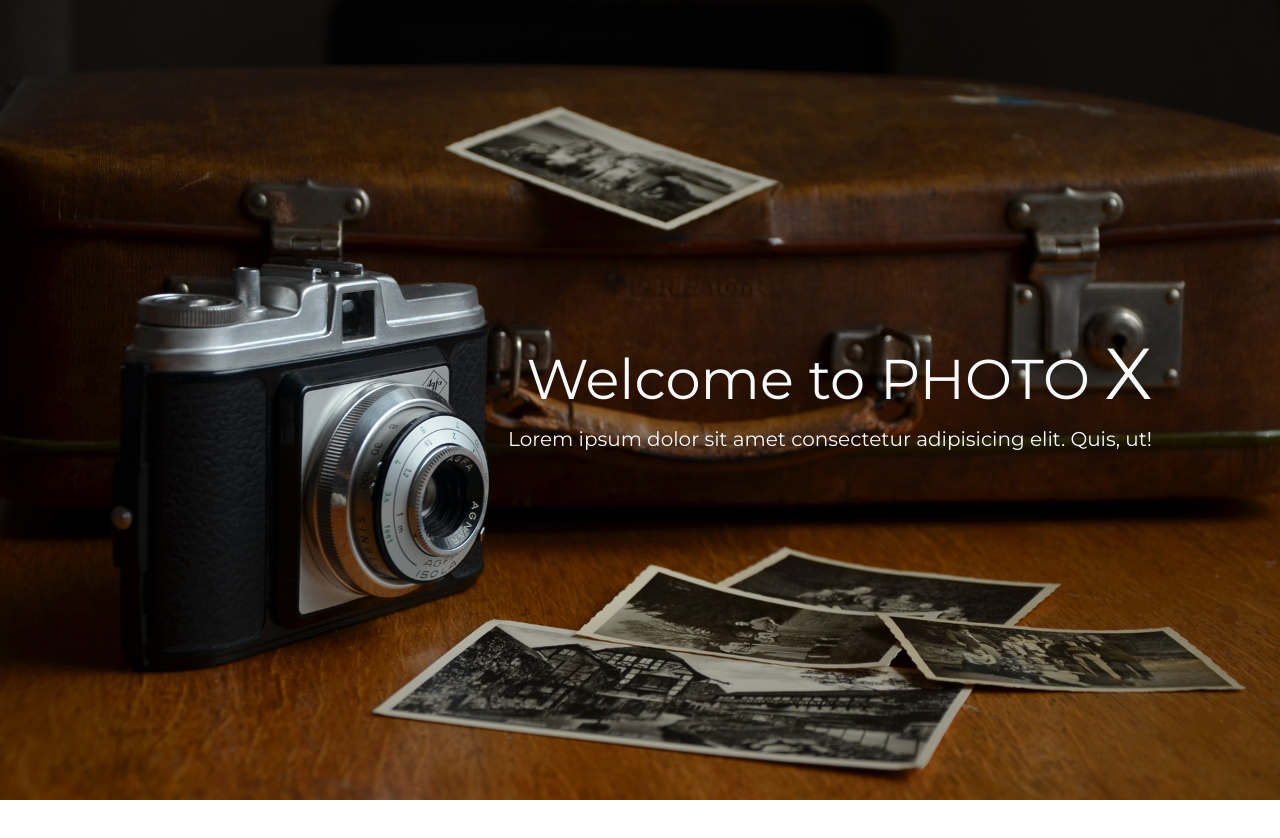
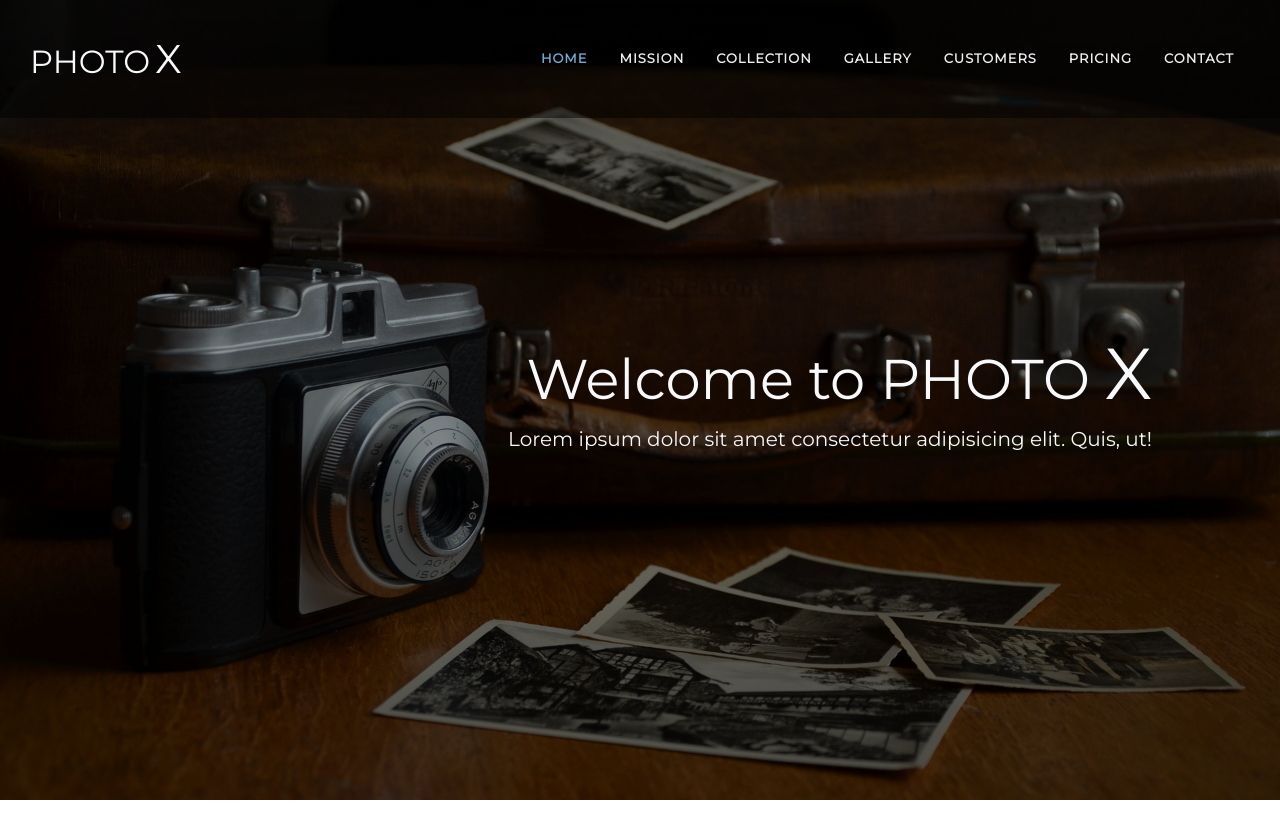
Before and after one commit to mustafadalga/PhotoX, a plain HTML site: page index.html in a window 1280 px wide. Shown: the top 838 px of the page. Before the commit the page ends 800 px from the top, so only its background shows below. Drawn offline with Linux system fonts and the light colour scheme.

Commit message:
Completed Navbar Section

```diff
--- a/assets/css/style.css
+++ b/assets/css/style.css
@@ -6,8 +6,7 @@ body {
 
   header{
     height: 100vh;
-    background: linear-gradient(rgba(0,0,0,0.4),rgba(0,0,0,0.5));
-    background:url('../img/header.jpeg');
+    background: linear-gradient(rgba(0,0,0,.4),rgba(0,0,0,.5)) , url('../img/header.jpeg');
     background-repeat: no-repeat;
     background-position: center center;
     background-size: cover;
@@ -15,6 +14,44 @@ body {
 
 
   /* NAVBAR */
+  .nav-menu
+  {
+    background: linear-gradient(rgba(0,0,0,.3),rgba(0,0,0,.5));
+    padding:30px;
+    transition: all .7s;
+  }
+  .menu-item
+  {
+    font-size: 13px;
+    letter-spacing: 1px;
+    color: #eee;
+    transition: color .5s;
+  }
+  .menu-item:hover{
+    color:#70aed2;
+  }
+  .nav-active{
+      color:#70aed2;
+  }
+  .line1,.line2,.line3{
+    width: 23px;
+    height: 3px;
+    margin:5px;
+    transition: all .4s;
+  }
+ .change .line1{
+    transform: rotate(-45deg) translate(-5px,6px);
+  }
+   .change  .line2{
+    opacity: 0;
+  }
+    .change   .line3{
+  transform: rotate(45deg) translate(-5px,-6px);
+  }
+  .custom-navbar{
+    padding:5px 30px;
+    background: linear-gradient(rgba(0,0,0,.6),rgba(0,0,0,.7));
+  }
   /* END NAVBAR */
 
 
--- a/assets/js/script.js
+++ b/assets/js/script.js
@@ -0,0 +1,18 @@
+$(document).ready(function () {
+
+  $(".nav-button").click(function () {
+    $(this).toggleClass("change");
+  });
+
+
+  $(window).scroll(function () {
+
+    let position = $(this).scrollTop();
+    var a = $(this).scrollTop();
+    if (position >= 200) {
+      $(".nav-menu").addClass("custom-navbar");
+    } else {
+      $(".nav-menu").removeClass("custom-navbar");
+    }
+  });
+});
--- a/index.html
+++ b/index.html
@@ -18,6 +18,45 @@
   <header>
 
     <!-- NAVBAR-->
+    <nav class="navbar navbar-expand-lg fixed-top nav-menu">
+      <a href="#" class="navbar-brand text-light text-uppercase">
+        <span class="h2">photo</span>
+        <span class="h1">X </span>
+      </a>
+      <button class="navbar-toggler nav-button" type="button" data-toggle="collapse" data-target="#collapseNavbar">
+        <div class="bg-light line1"></div>
+        <div class="bg-light line2"></div>
+        <div class="bg-light line3"></div>
+      </button>
+
+      <div class="collapse navbar-collapse justify-content-end text-uppercase font-weight-bold" id="collapseNavbar">
+        <ul class="navbar-nav">
+          <li class="nav-item">
+            <a href="#" class="nav-link m-2 menu-item nav-active">Home</a>
+          </li>
+          <li class="nav-item">
+            <a href="#" class="nav-link m-2 menu-item">Mission</a>
+          </li>
+          <li class="nav-item">
+            <a href="#" class="nav-link m-2 menu-item">Collection</a>
+          </li>
+          <li class="nav-item">
+            <a href="#" class="nav-link m-2 menu-item">Gallery</a>
+          </li>
+          <li class="nav-item">
+            <a href="#" class="nav-link m-2 menu-item">Customers</a>
+          </li>
+          <li class="nav-item">
+            <a href="#" class="nav-link m-2 menu-item">Pricing</a>
+          </li>
+          <li class="nav-item">
+            <a href="#" class="nav-link m-2 menu-item">Contact</a>
+          </li>
+        </ul>
+      </div>
+
+    </nav>
+
     <!-- END NAVBAR-->
 
 
@@ -36,6 +75,7 @@
   </header>
   <!-- END HEADER-->
 
+  <div style="height: 1500px;"></div>
 
 </body>
 
```
